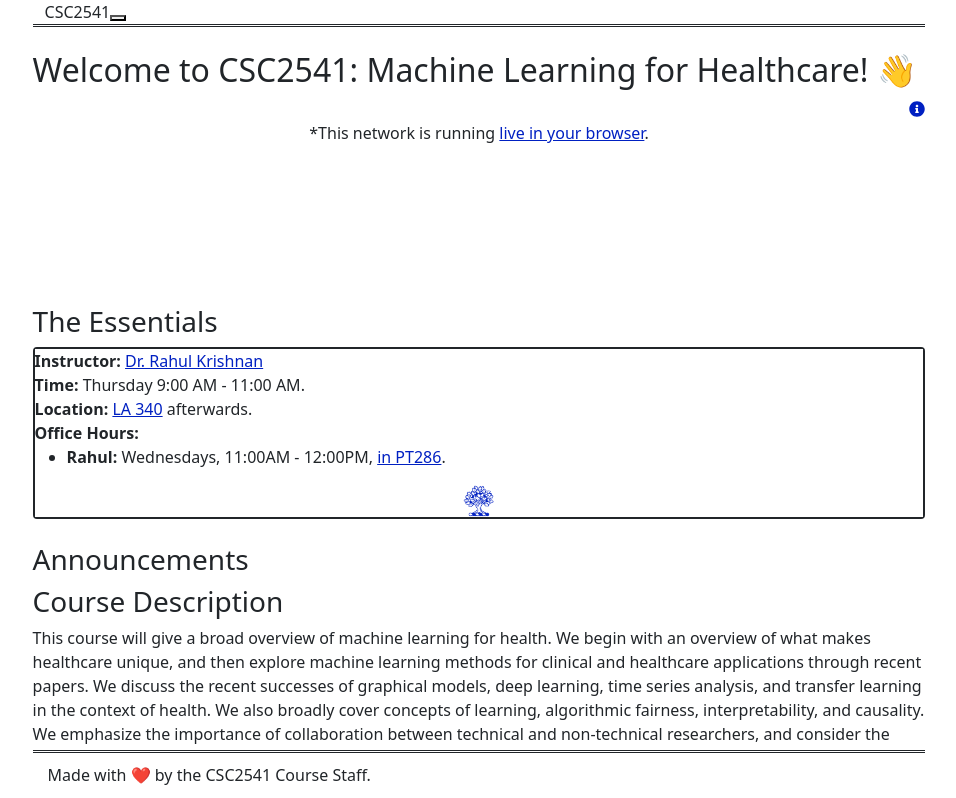
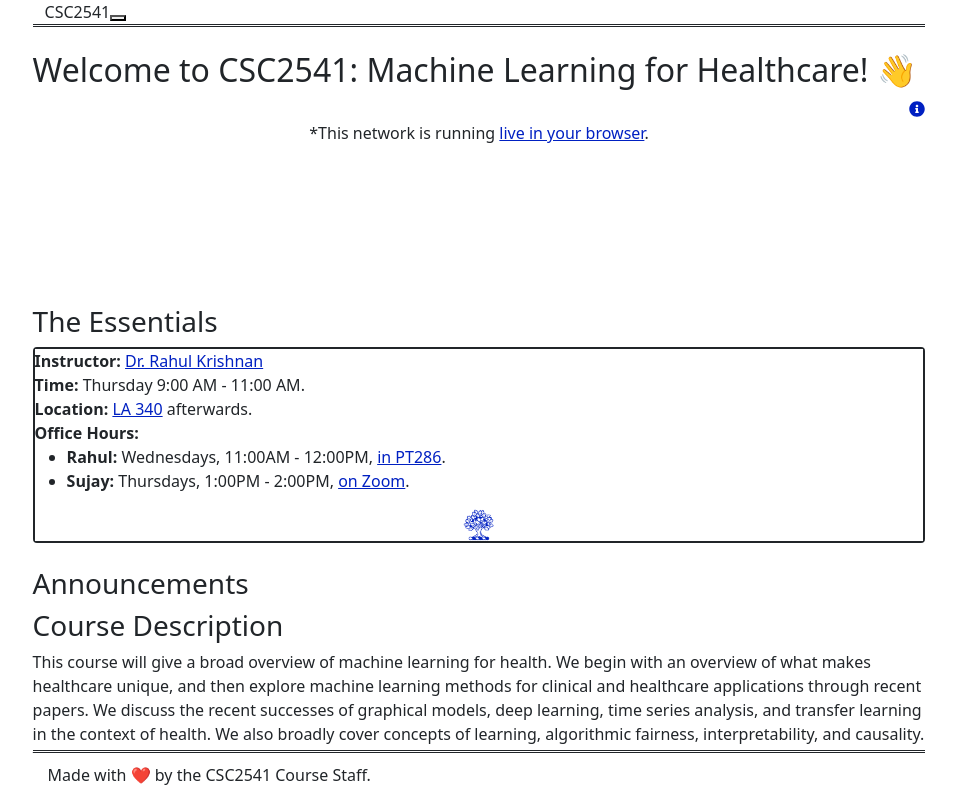
Before and after one commit to csc2541-2023/csc2541-2023.github.io, a Next.js app: page / in a window 1280 px wide. Shown: the top 798 px of the page, without its empty margins (161-1117 px from the left). Built offline with nearby package versions, Linux system fonts and the light colour scheme; some icons are missing; what @tailwindcss/typography would draw is missing.

Commit message:
added TA office hours

```diff
--- a/components/courseoverview.js
+++ b/components/courseoverview.js
@@ -53,6 +53,7 @@ export default function CourseOverview() {
             <b>Office Hours:</b>
             <ul>
                 <li><b>Rahul: </b> Wednesdays, 11:00AM - 12:00PM, <a href="https://goo.gl/maps/y2SUJaAkdaKYGKSd9" target="_blank">in PT286</a>.</li>
+                <li><b>Sujay: </b> Thursdays, 1:00PM - 2:00PM, <a href="https://utoronto.zoom.us/j/2670680182" target="_blank">on Zoom</a>.</li>
                 {/* <li><b>Michael: </b> Thursdays, 9:00AM - 10:00AM, <a href="https://calendly.com/michaelcooper/michael-csc2541-oh" target="_blank">by appointment</a>.</li>
                 <li><b>Farnam: </b> Thursdays, 11:00AM - 1:00PM, <a href="https://calendly.com/frnm-mansouri/farnam-s-csc-2541-office-hours" target="_blank">by appointment</a>.</li> */}
             </ul>
```
